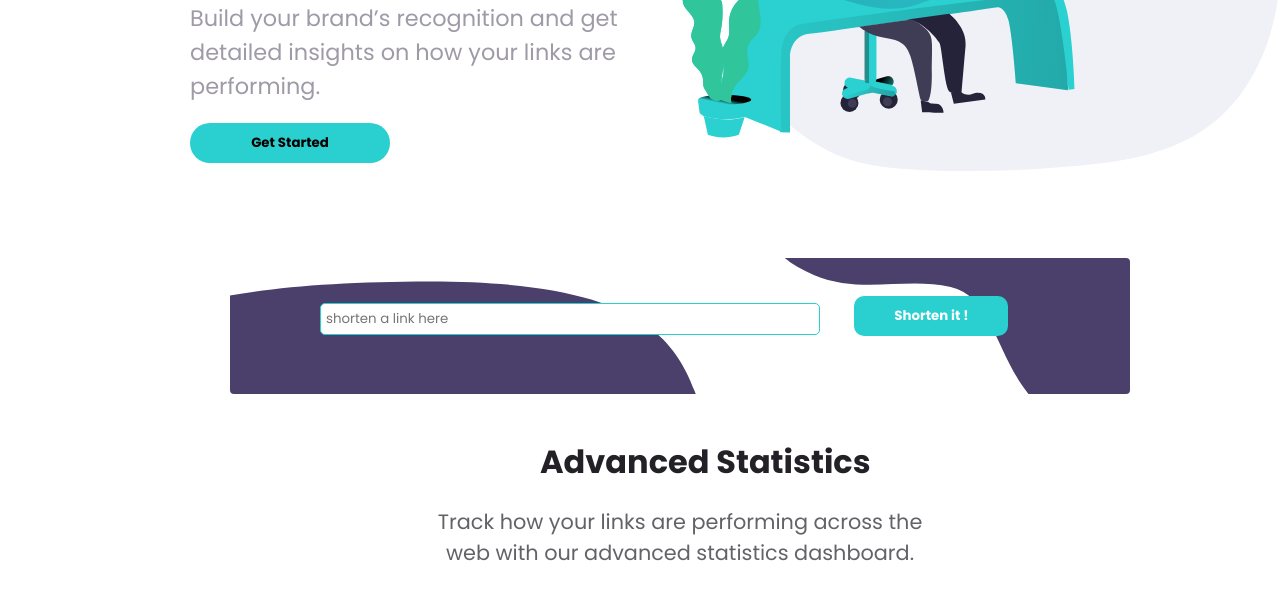
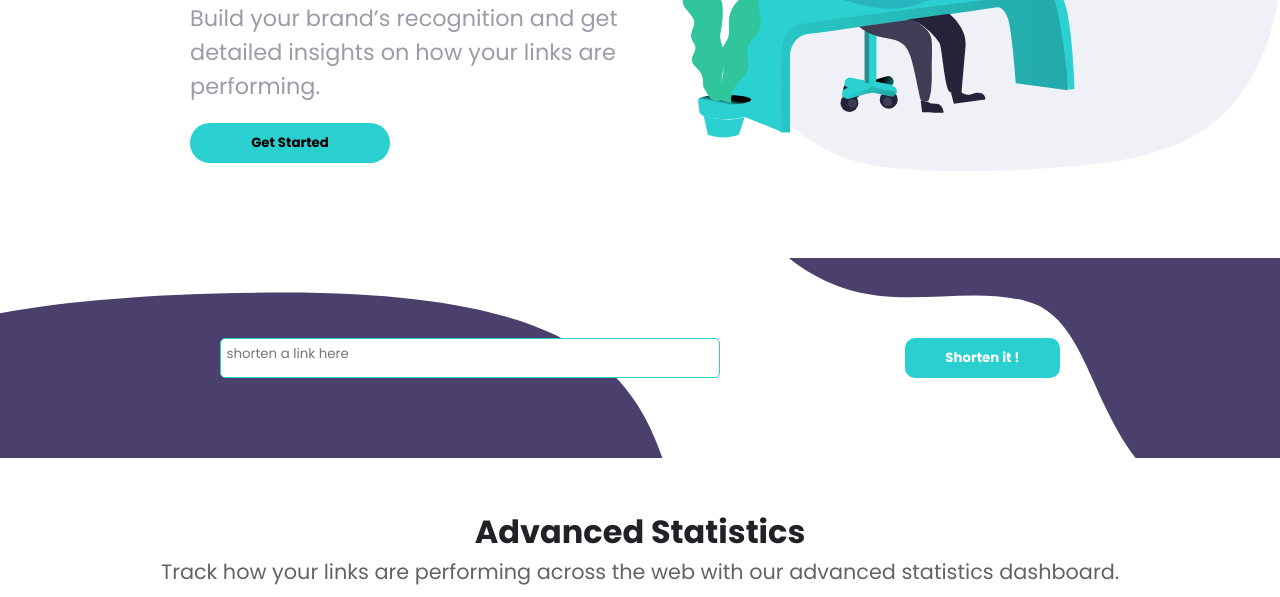
Before and after one commit to Yormenxx/SHORTLY-PAGE-API, a plain HTML site: page index.html in a window 1280 px wide. Shown: the part 355-952 px from the top of the page. Drawn offline with Linux system fonts and the light colour scheme.

Commit message:
resposive

```diff
--- a/index.html
+++ b/index.html
@@ -67,9 +67,13 @@
 
         <img src="./images/bg-shorten-desktop.svg" alt="">
 
-        <textarea name="url_shorten" id="input_form" cols="30" rows="1" placeholder="shorten a link here"></textarea>
+        <div class="container-short">
 
-        <button id="btn_shortened"> Shorten it !</button>
+            <textarea name="url_shorten" id="input_form" cols="30" rows="1" placeholder="shorten a link here"></textarea>
+
+            <button id="btn_shortened"> Shorten it !</button>
+        </div>
+
 
 
 
--- a/public/assets/css/main.css
+++ b/public/assets/css/main.css
@@ -107,38 +107,45 @@ main{
 }
 
 .container-shorter-main{
+    display:flex;
+    justify-content: center;
     width: 100%;
-    height: auto;
+    height: 200px;
     position: relative;
     margin-top: 80px;
-    height: 150px;
+    margin-bottom: 50px;
 }
 
 .container-shorter-main img{
-    width: 900px;
+    width:100%;
     position: absolute;
+    height: 200px;
     z-index: 10;
-    left: 230px;
-    border-radius: 4px;
+
+}
+
+.container-short{
+    width: 80%;
+    display: flex;
+    justify-content: space-around;
+    align-items: center;
+    flex-wrap: wrap;
 }
 
 .container-shorter-main textarea{
-    width: 500px;
-    resize: none;
     position: relative;
     z-index: 11;
+    width: 500px;
+    height: 40px;
+    resize: none;
     border-radius: 5px;
     outline: none;
     padding: 5px;
-    left: 320px;
-    top: 45px;
     border: 1px solid hsl(180, 66%, 49%) ;
 }
 #btn_shortened{
     position: relative;
     z-index: 11;
-    left: 350px;
-    top: 30px;
     background-color: hsl(180, 66%, 49%);
     padding: 10px 40px;
     border-radius: 10px;
@@ -147,7 +154,6 @@ main{
     text-decoration: none;
     font-weight: bold;
 }
-
 
 #btn_shortened:hover{
     cursor: pointer;
@@ -201,15 +207,13 @@ main{
 .statics h1{
     font-size: 2rem;
     color: hsl(260, 8%, 14%);
-    padding-left: 540px;
     margin-top: 30px;
+    text-align: center;
 }
 .statics  p{
     font-size: 1.3rem;
-    width: 500px;
     color: hsla(260, 8%, 14%, 0.705);
     text-align: center;
-    margin: 20px 0 30px 430px;
 }
 
 .container__items_statics{
```
